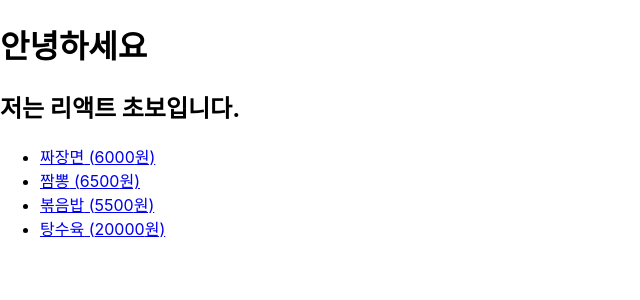
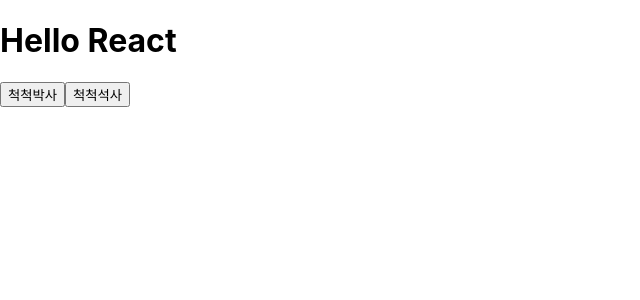
Before and after one commit to tudfldps99/todo_react, a React (Create React App) app: page / in a window 1280 px wide. Shown: the top 300 px of the page, without its empty margins (0-640 px from the left). Built offline with nearby package versions, Linux system fonts and the light colour scheme.

Commit message:
# useState Hook

```diff
--- a/src/App.js
+++ b/src/App.js
@@ -1,12 +1,13 @@
-import './App.css';
-import FoodList from './components/FoodList';
-import Greeting from './components/Greeting';
+// import FoodList from './components/FoodList';
+// import Greeting from './components/Greeting';
+import Hello from './components/Hello';
 
 function App() {
   return (
     <>
-      <Greeting />
-      <FoodList />
+      {/* <Greeting />
+      <FoodList /> */}
+      <Hello />
     </>
   );
 }
--- /dev/null
+++ b/src/components/Hello.js
@@ -0,0 +1,41 @@
+import React, { useState } from 'react'
+
+const Hello = () => {
+
+    /* 일반 변수는 상태값 관리가 안됨 */
+    //let nickName = 'React';
+    const [nickName, setNickName] = useState('React')
+
+    // 여기에 쓴 코드는 태그가 렌더링 되기 전에 실행됨
+
+    /*      -잘못된 방법-
+    const $btn = document.querySelector('.btn');
+    $btn.onclick = e => {
+        alert('박사님 안녕');
+    };
+    */
+
+    /* 이벤트 핸들러 함수 정의   -올바른 방법- */
+    const sayHello = e => {
+
+        // 상태변수 값을 변경할때는 직접 대입하면 안되고, 상태변경함수를 이용해야 함
+        // nickName = '척척박사'; (X)
+        setNickName('척척박사');    // (O)
+    };
+
+    console.log('Hello nickName : ' + nickName);
+
+    return (
+        <>
+            <h1>Hello {nickName}</h1>
+
+            {/* 함수 사용 */}
+            <button className="btn" onClick={sayHello}>척척박사</button>
+
+            {/* 함수 없이 사용 */}
+            <button className="btn" onClick={() => { setNickName('척척석사'); }}>척척석사</button>
+        </>
+    )
+}
+
+export default Hello
```
